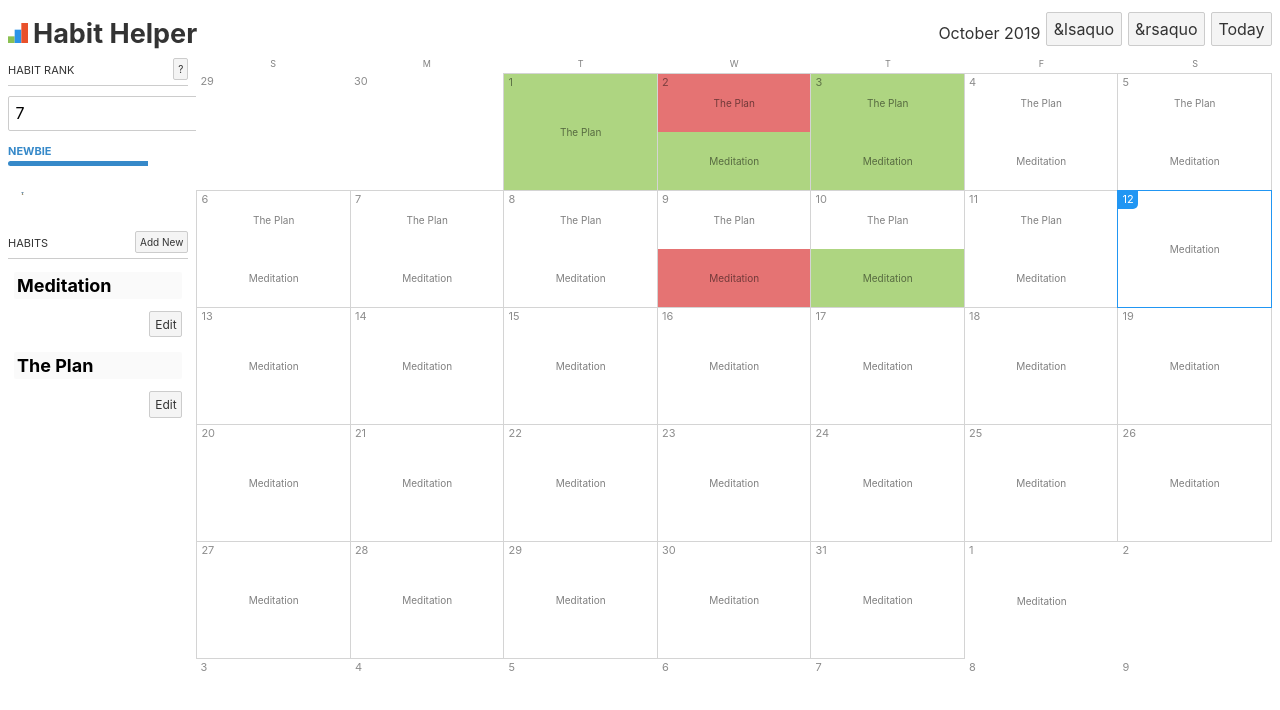
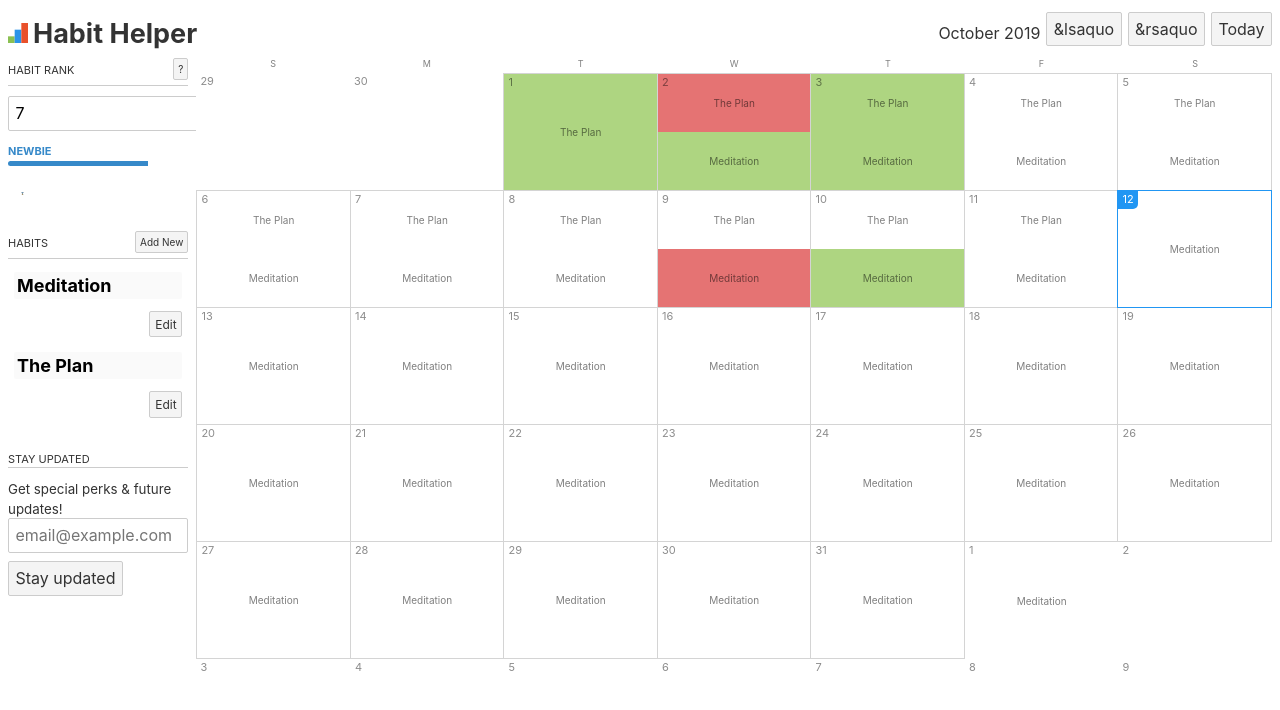
Before and after one commit to pooriajr/hh-svelte, a Svelte app: page / in a window 1280 px wide. Shown: the top 710 px of the page. Built offline with nearby package versions, Linux system fonts and the light colour scheme.

Commit message:
added email signup

```diff
--- a/src/App.svelte
+++ b/src/App.svelte
@@ -124,7 +124,7 @@
 
   $: calcHabitScore(habitData)
 
-    //HABIT CRUD ----------------------------------------------------------------------------
+  //HABIT CRUD ----------------------------------------------------------------------------
   let habitData
 
   if (window.localStorage.getItem('habitData')) {
@@ -203,6 +203,7 @@
   let editModeId = ''
   let progressBarColor = '#2196f3'
   let activeCell = ''
+  let subscribed = false
 
   function toggleSidebar() {
     sidebarActive = !sidebarActive
@@ -214,6 +215,7 @@
   }
 </script>
 
+<!-- ! HEADER -->
 <div class="header">
   <div class="header-left">
     <button class="mobile hamburger" on:click="{toggleSidebar}">{ sidebarActive ? '✕' : '☰' }</button>
@@ -232,14 +234,16 @@
   </div>
 </div>
 <div class="body">
+  <!-- ! SIDEBAR -->
   <div class="sidebar" class:active="{sidebarActive}">
     <div class="section score">
       <div class="section-top">
         <div class="section-title">Habit Rank</div>
         <button>?</button>
       </div>
-     <Rank {habitScore}/>
+      <Rank {habitScore}></Rank>
     </div>
+
     <div class="section habits">
       <div class="section-top">
         <div class="section-title">Habits</div>
@@ -284,9 +288,28 @@
         </div>
         {/if}
       </div>
+      {:else}
+      <div>No habits... Hit that "Add New" button and get started!</div>
       {/each}
     </div>
+
+    <div class="section-habits">
+      <div class="section-top">
+        <div class="section-title">Stay updated</div>
+      </div>
+      {#if subscribed}
+      <p>You're signed up 👍</p>
+      {:else}
+      <small>Get special perks & future updates!</small>
+      <form name="contact" method="POST" data-netlify="true" on:submit={() => {subscribed = true}}>
+        <input required type="email" name="email" placeholder="email@example.com" />
+        <button type="submit">Stay updated</button>
+      </form>
+      {/if}
+    </div>
   </div>
+
+  <!-- ! CALENDAR -->
   <div class="calendar">
     <div class="day-row">
       <div>S</div>
@@ -662,6 +685,10 @@
     background: none;
   }
 
+  input {
+    max-width: 100%;
+  }
+
   button {
     cursor: pointer;
   }
--- a/src/Rank.svelte
+++ b/src/Rank.svelte
@@ -1,5 +1,4 @@
 <script>
-  // RANK ------------------------------------------------------------------------------------
   export let habitScore
 
   import { fade, fly } from 'svelte/transition'
@@ -49,6 +48,7 @@
   }, [])
 </script>
 
+<div>
   <input type="number" bind:value="{habitScore}" />
   <div class="current-rank" style="color:{myRank.color};">{myRank.title}</div>
   <div
@@ -67,6 +67,7 @@
       <img class="badge" src="badges/{badge}" alt="" />
     </div>
     {/each}
+  </div>
 </div>
 
 <style>
```
Lines whose indentation alone changed are shown as unchanged.
